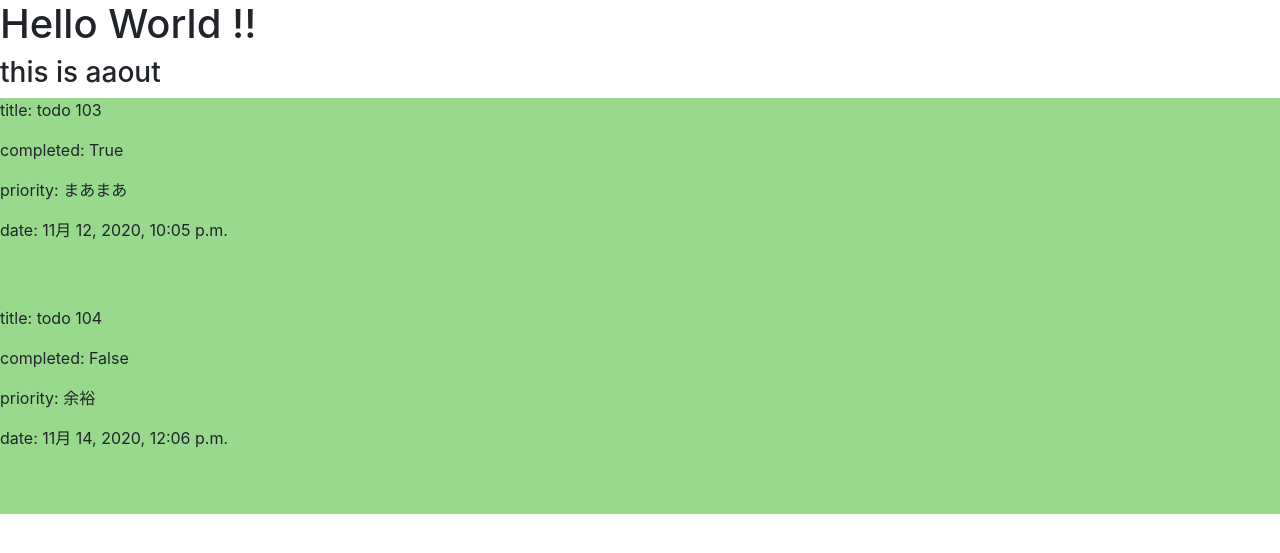
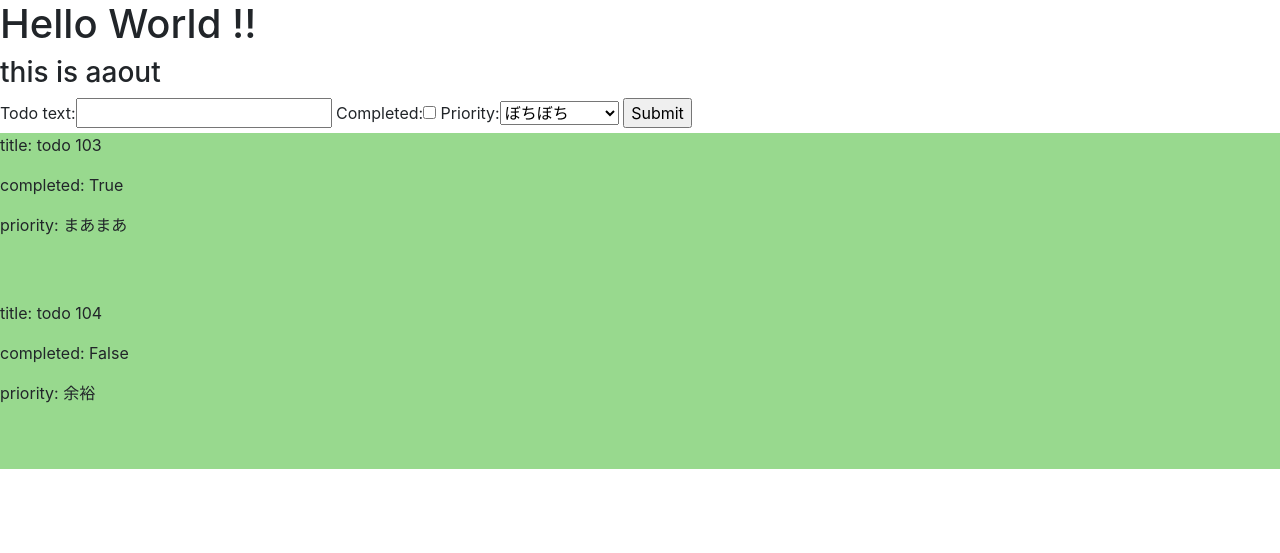
Before and after one commit to aaout/PriorityDo, a Django app: page / in a window 1280 px wide. Shown: the top 553 px of the page. Run offline with Django 3.2, Linux system fonts and the light colour scheme; data comes from the database, SQL or seed files in the repository; both versions use the stored data as it was before the commit; some libraries are stand-ins or nearby versions.

Commit message:
update todo list

```diff
--- a/templates/todo/index.html
+++ b/templates/todo/index.html
@@ -1,15 +1,24 @@
 {% extends "base.html" %}
 {% load static %}
+
 {% block content %}
 <h1>Hello World !!</h1>
 <h3>this is aaout</h3>
+
+<!-- actionは指定しなくてもredirectで指定すれば動く -->
+<form method="POST" action="/">
+    {% csrf_token %}
+    {{form}}
+    <input type="submit" name="Create Todo">
+</form>
+
 {% for i in todo %}
 <div class='a1'>
     <p>title: {{i}}</p>
     <p>completed: {{i.completed}}</p>
     <!-- priorityの要素にアクセスできない -->
     <p>priority: {{i.priority}}</p>
-    <p>date: {{i.created}}</p>
+    <!-- <p>date: {{i.created}}</p> -->
     <br>
     <br>
 </div>
--- /dev/null
+++ b/todo/forms.py
@@ -0,0 +1,11 @@
+from django import forms
+from django.forms import ModelForm, fields
+
+from .models import *
+
+
+class TodoForm(forms.ModelForm):
+
+    class Meta:
+        model = Todo
+        fields = '__all__'
--- a/todo/models.py
+++ b/todo/models.py
@@ -20,7 +20,8 @@ class Todo(models.Model):
     title = models.CharField(verbose_name='todo text', max_length=200)
     completed = models.BooleanField(verbose_name='completed', default=False)
     priority = models.CharField(max_length=10, choices=priorityList, default='ぼちぼち')
-    created = models.DateTimeField()
+    # is_validでエラーでる
+    # created = models.DateTimeField(auto_created=True)
 
     # template内で{{ todo }}と記載した際にtodo.titleが表示される
     def __str__(self):
--- a/todo/views.py
+++ b/todo/views.py
@@ -1,12 +1,24 @@
 from django.http import HttpResponse
-from django.shortcuts import render
+from django.shortcuts import redirect, render
 
 import todo
 from todo.models import Todo
+
+from .forms import *
+from .models import *
 
 
 # classで書き換えたい
 def index(request):
     todo = Todo.objects.all()
-    context = {'todo': todo}
+    form = TodoForm()
+
+    if request.method == 'POST':
+        form = TodoForm(request.POST)
+        # if form.is_valid():
+            # print('valid ok')
+        form.save()
+        return redirect('/')
+
+    context = {'todo': todo, 'form':form}
     return render(request, 'todo/index.html', context)
```
Also changed, not shown: db.sqlite3, todo/migrations/0003_auto_20201114_1558.py (added), todo/migrations/0004_remove_todo_created.py (added).
